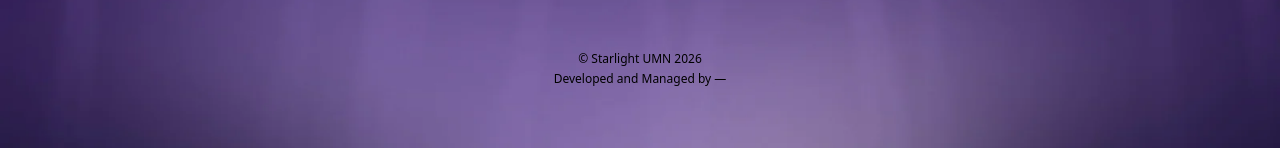
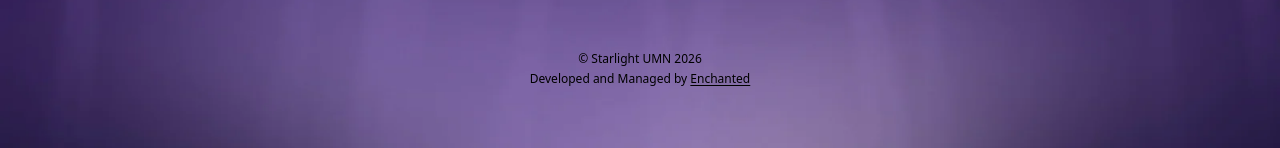
Before and after one commit to nathanaelvs8/starlightumn2026, a Next.js app: page /division in a window 1280 px wide. Shown: the part 1516-1664 px from the top of the page. Built offline with nearby package versions, Linux system fonts and the light colour scheme; no server answers; a web font is replaced by a local one.

Commit message:
Kredit footer diisi divisi Enchanted yang langsung membuka kartunya di halaman Division

```diff
--- a/src/app/(site)/division/page.tsx
+++ b/src/app/(site)/division/page.tsx
@@ -2,12 +2,22 @@ import { Container } from "@/components/ui/Container";
 import { DivisionCoverflow } from "@/components/site/DivisionCoverflow";
 import { TitleGlow } from "@/components/ui/TitleGlow";
 import { asset } from "@/lib/assets";
+import { divisions } from "@/lib/divisions";
 
 export const metadata = {
   title: "Division · Starlight UMN 2026",
 };
 
-export default function DivisionPage() {
+export default function DivisionPage({
+  searchParams,
+}: {
+  searchParams: { divisi?: string | string[] };
+}) {
+  /* /division?divisi=enchanted → langsung buka kartu Enchanted (dipakai
+     kredit di footer). Nama nggak dikenal / kosong = kartu pertama. */
+  const cari = [searchParams.divisi].flat()[0]?.toLowerCase();
+  const awal = Math.max(0, divisions.findIndex((d) => d.name.toLowerCase() === cari));
+
   return (
     <>
       {/* Background fixed — pakai band yang udah ada, sama kayak FAQ */}
@@ -25,7 +35,7 @@ export default function DivisionPage() {
         </TitleGlow>
 
         <div className="mt-3 sm:mt-12 lg:mt-2">
-          <DivisionCoverflow />
+          <DivisionCoverflow awal={awal} />
         </div>
       </Container>
     </>
--- a/src/components/site/DivisionCoverflow.tsx
+++ b/src/components/site/DivisionCoverflow.tsx
@@ -19,10 +19,15 @@ const SCALE = [1, 0.74, 0.62, 0.52];
 const OPACITY = [1, 1, 1, 1];
 const OPACITY_HP = [1, 0.9, 0, 0];
 
-export function DivisionCoverflow() {
-  const [active, setActive] = useState(0);
+/** `awal` = indeks kartu yang kebuka pertama (dari ?divisi=, lihat page.tsx). */
+export function DivisionCoverflow({ awal = 0 }: { awal?: number }) {
+  const [active, setActive] = useState(awal);
   const total = divisions.length;
   const accent = divisions[active].color;
+
+  /* Link ke ?divisi= pas udah di halaman ini (mis. kredit di footer):
+     komponennya nggak dipasang ulang, cuma `awal`-nya yang berubah. */
+  useEffect(() => setActive(awal), [awal]);
 
   const go = (dir: number) => setActive((p) => (p + dir + total) % total);
 
@@ -39,7 +44,7 @@ export function DivisionCoverflow() {
   };
 
   const [layers, setLayers] = useState<[string, string]>([
-    asset.division.bg(divisions[0].name),
+    asset.division.bg(divisions[awal].name),
     "",
   ]);
   const [front, setFront] = useState(0);
--- a/src/components/site/Footer.tsx
+++ b/src/components/site/Footer.tsx
@@ -1,5 +1,6 @@
 "use client";
 
+import Link from "next/link";
 import { usePathname } from "next/navigation";
 import { Asset } from "@/components/ui/Asset";
 import { Container } from "@/components/ui/Container";
@@ -19,8 +20,8 @@ const ADDRESS = [
 
 const COPYRIGHT = "\u00a9 Starlight UMN 2026";
 
-/** TODO: ganti nama tim website tahun ini. */
-const CREDIT = "Developed and Managed by \u2014";
+/** Divisi website tahun ini \u2014 namanya nyambung langsung ke kartunya di halaman Division. */
+const CREDIT = { teks: "Developed and Managed by", tim: "Enchanted", href: "/division?divisi=enchanted" };
 
 /* ------------------------------------------------------------------- */
 
@@ -101,7 +102,15 @@ export function Footer() {
           {/* Copyright */}
           <div className="flex flex-col gap-1 text-[11px] text-footer-ink/75 sm:text-xs">
             <span>{COPYRIGHT}</span>
-            <span>{CREDIT}</span>
+            <span>
+              {CREDIT.teks}{" "}
+              <Link
+                href={CREDIT.href}
+                className="underline decoration-footer-ink/40 underline-offset-2 transition-colors hover:text-footer-ink hover:decoration-footer-ink"
+              >
+                {CREDIT.tim}
+              </Link>
+            </span>
           </div>
         </Container>
       </footer>
```
